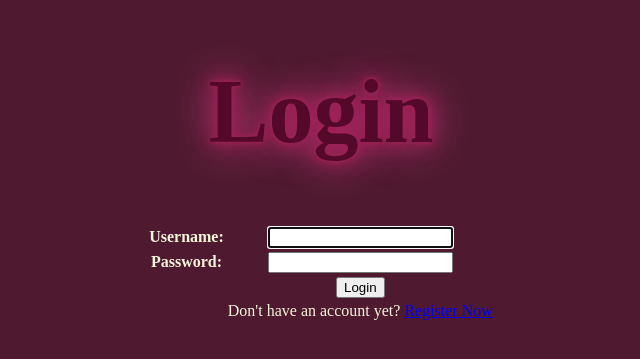
After one commit to RafasyaSubhan/horeg-fc, a Django app: page /login/ in a window 1280 px wide. The commit adds this page. Shown: the top 359 px of the page, without its empty margins (319-959 px from the left). Run offline with Django 5.2, Linux system fonts and the light colour scheme.

Commit message:
Code untuk Tugas 4

```diff
--- a/main/models.py
+++ b/main/models.py
@@ -1,7 +1,9 @@
 import uuid
 from django.db import models
+from django.contrib.auth.models import User
 
 class Product(models.Model):
+    user = models.ForeignKey(User, on_delete=models.CASCADE, null=True)
     CATEGORY_CHOICES = [
         ('jersey', 'Jersey'),
         ('shoes', 'Footbal Shoes'),
--- /dev/null
+++ b/main/templates/login.html
@@ -0,0 +1,58 @@
+<!DOCTYPE html>
+<html lang="en">
+<head>
+    <meta charset="UTF-8">
+    <meta name="viewport" content="width=device-width, initial-scale=1.0">
+    <title>Login</title>
+    <style>
+        body {
+            background-color: #4f1a2f;
+            color: beige;
+        }
+        h1 {
+            text-align: center;
+            font-size: 90px;
+            color: #54092a; /* warna utama teks */
+            text-shadow:
+            0 0 5px #9e2157,
+            0 0 10px #9e2157,
+            0 0 20px #9e2157,
+            0 0 40px #ff4da6; /* bisa tambahkan layer glow */
+            margin-top: 5;
+        }
+    </style>
+</head>
+<body>
+    <div class="login">
+        <h1>Login</h1>
+
+        <form method="POST" action="">
+            <div style="display: flex; justify-content: center; text-align: center;">
+                {% csrf_token %}
+                <table>
+                {{ form.as_table }}
+                <tr>
+                    <td></td>
+                    <td><input class="btn login_btn" type="submit" value="Login" /></td>
+                </tr>
+                <tr>
+                    <td></td>
+                    <td>
+                        Don't have an account yet?
+                        <a href="{% url 'main:register' %}">Register Now</a>
+                    </td>
+                </tr>
+                </table>
+            </div>
+        </form>
+
+        {% if messages %}
+        <ul>
+            {% for message in messages %}
+            <li>{{ message }}</li>
+            {% endfor %}
+        </ul>
+        {% endif %}
+    </div>
+</body>
+</html>
--- a/main/urls.py
+++ b/main/urls.py
@@ -1,5 +1,5 @@
 from django.urls import path
-from main.views import show_main, add_product, show_product, delete_product, show_xml, show_json, show_xml_by_id, show_json_by_id
+from main.views import show_main, add_product, show_product, delete_product, show_xml, show_json, show_xml_by_id, show_json_by_id, register, login_user, logout_user
 
 app_name = 'main'
 
@@ -12,4 +12,7 @@ urlpatterns = [
     path('json/', show_json, name='show_json'),
     path('xml/<str:product_id>/', show_xml_by_id, name='show_xml_by_id'),
     path('json/<str:product_id>/', show_json_by_id, name='show_json_by_id'),
+    path('register/', register, name='register'),
+    path('login/', login_user, name='login'),
+    path('logout/', logout_user, name='logout'),
 ]
--- a/main/views.py
+++ b/main/views.py
@@ -1,17 +1,31 @@
+import datetime
+from django.urls import reverse
 from django.shortcuts import render, redirect, get_object_or_404
 from main.forms import ProductForm
 from main.models import Product
 from django.shortcuts import render
-from django.http import HttpResponse
+from django.http import HttpResponse, HttpResponseRedirect
 from django.core import serializers
+from django.contrib.auth.forms import UserCreationForm, AuthenticationForm
+from django.contrib import messages
+from django.contrib.auth import authenticate, login, logout
+from django.contrib.auth.decorators import login_required
 
+@login_required(login_url='/login')
 def show_main(request):
-    products_list = Product.objects.all()
+    filter_type = request.GET.get("filter", "all")
+
+    if filter_type == "all":
+        products_list = Product.objects.all()
+    else:
+        products_list = Product.objects.filter(user=request.user)
+
     context = {
         'npm' : '2406409542',
         'name': 'Rafasya Muhammad Subhan',
         'class': 'PBP A',
-        'products_list' : products_list
+        'products_list' : products_list,
+        'last_login': request.COOKIES.get('last_login', 'Never')
     }
 
     return render(request, "main.html", context)
@@ -20,12 +34,15 @@ def add_product(request):
     form = ProductForm(request.POST or None)
 
     if form.is_valid() and request.method == "POST":
-        form.save()
+        products_entry = form.save(commit=False)
+        products_entry.user = request.user
+        products_entry.save()
         return redirect('main:show_main')
 
     context = {'form': form}
     return render(request, "add_product.html", context)
 
+@login_required(login_url='/login')
 def show_product(request,id):
     products = get_object_or_404(Product, pk=id)
     products.add_visitor()
@@ -66,3 +83,37 @@ def show_json_by_id(request, product_id):
         return HttpResponse(json_data, content_type="application/json")
     except Product.DoesNotExist:
         return HttpResponse(status=404)
+
+def register(request):
+    form = UserCreationForm()
+
+    if request.method == "POST":
+        form = UserCreationForm(request.POST)
+        if form.is_valid():
+            form.save()
+            messages.success(request, 'Your account has been successfully created!')
+            return redirect('main:login')
+    context = {'form':form}
+    return render(request, 'register.html', context)
+
+def login_user(request):
+    if request.method == 'POST':
+        form = AuthenticationForm(data=request.POST)
+
+        if form.is_valid():
+            user = form.get_user()
+            login(request, user)
+            response = HttpResponseRedirect(reverse("main:show_main"))
+            response.set_cookie('last_login', str(datetime.datetime.now()))
+            return response
+
+    else:
+        form = AuthenticationForm(request)
+    context = {'form': form}
+    return render(request, 'login.html', context)
+
+def logout_user(request):
+    logout(request)
+    response = HttpResponseRedirect(reverse('main:login'))
+    response.delete_cookie('last_login')
+    return response
```
Also changed, not shown: main/templates/main.html (+21 -1 lines), main/templates/product_detail.html (+13 -5 lines), main/templates/register.html (added, +38 -0 lines), main/migrations/0002_product_user.py (added).
